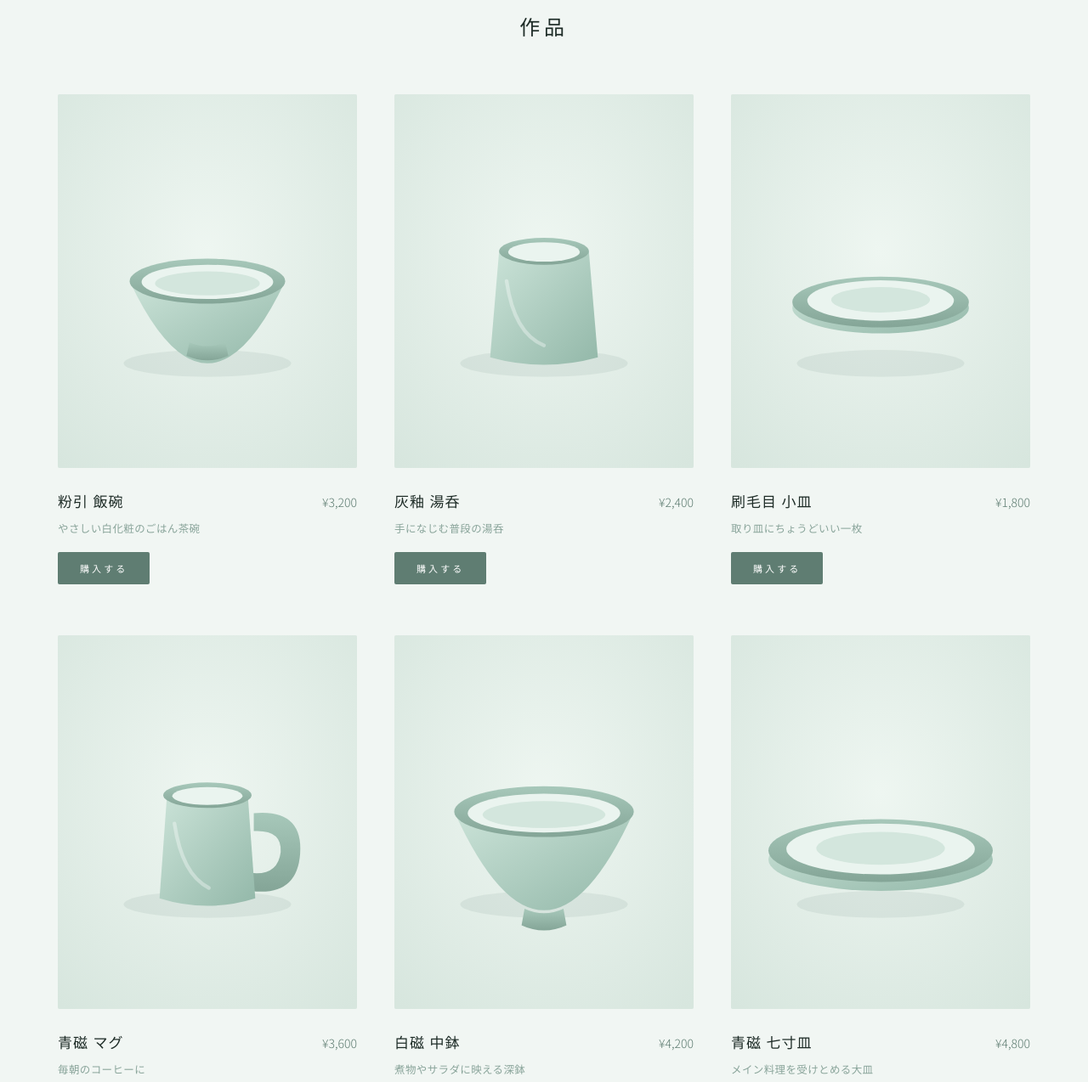
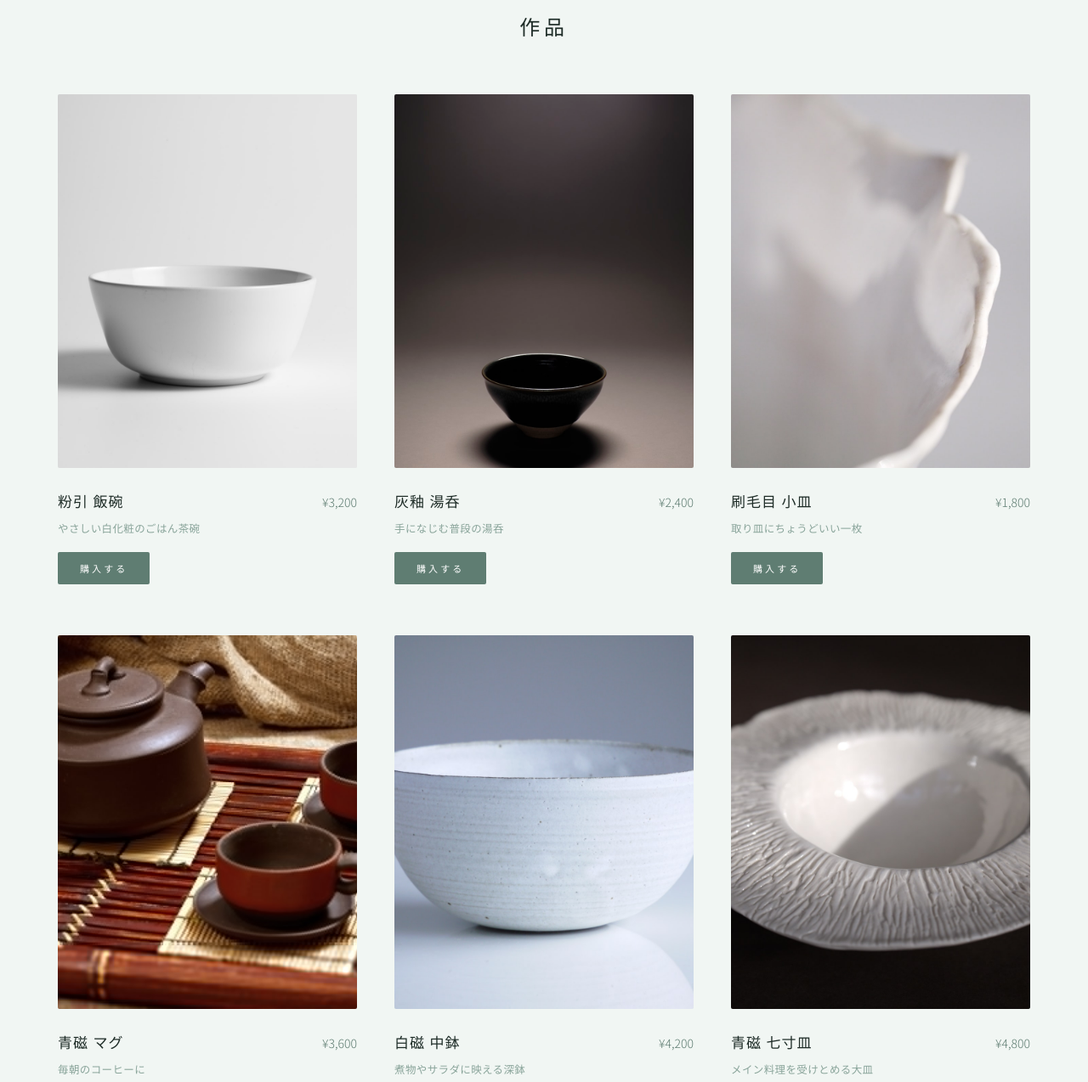
Before and after one commit to 2temtemtem2/gyosei-pottery, a plain HTML site: page index.html in a window 1280 px wide. Shown: the part 1106-2380 px from the top of the page at 85% size. Drawn offline with Linux system fonts and the light colour scheme.

Commit message:
商品カード・ヒーロー・作り手写真を仮の実写真(Unsplash)に差し替え。画像読込失敗時は青磁イラストにフォールバック

```diff
--- a/index.html
+++ b/index.html
@@ -30,7 +30,8 @@
   .row { display:grid; grid-template-columns:repeat(3,1fr); gap:60px 44px; }
   .card .ph { aspect-ratio:4/5; border-radius:2px; overflow:hidden; transition:transform .5s; background:#e7f0ea; }
   .card:hover .ph { transform:translateY(-6px); }
-  .card .ph svg { width:100%; height:100%; display:block; }
+  .card .ph svg, .card .ph img { width:100%; height:100%; display:block; object-fit:cover; }
+  .hero-img img, .about-photo img { width:100%; height:100%; display:block; object-fit:cover; }
   .card .meta { display:flex; justify-content:space-between; align-items:baseline; margin-top:22px; }
   .card h3 { font-family:'Shippori Mincho',serif; font-size:17px; font-weight:400; letter-spacing:.06em; }
   .card .price { font-size:14px; color:#5f7d72; }
@@ -149,13 +150,14 @@
      stripe: '' の '' の中に決済リンクURLを貼るだけで買える状態になります。
      例）stripe: 'https://buy.stripe.com/xxxxxxxx'
      =========================================================== */
+  /* ★ img は「仮の写真」です。お父様の作品写真が撮れたら images/ に入れて差し替えてください。 */
   const PRODUCTS = [
-    { name:'粉引 飯碗',   price:'¥3,200', desc:'やさしい白化粧のごはん茶碗', type:'bowl',      stripe:'' },
-    { name:'灰釉 湯呑',   price:'¥2,400', desc:'手になじむ普段の湯呑',       type:'cup',       stripe:'' },
-    { name:'刷毛目 小皿', price:'¥1,800', desc:'取り皿にちょうどいい一枚',   type:'plate',     stripe:'' },
-    { name:'青磁 マグ',   price:'¥3,600', desc:'毎朝のコーヒーに',           type:'mug',       stripe:'' },
-    { name:'白磁 中鉢',   price:'¥4,200', desc:'煮物やサラダに映える深鉢',   type:'deepbowl',  stripe:'' },
-    { name:'青磁 七寸皿', price:'¥4,800', desc:'メイン料理を受けとめる大皿', type:'largeplate',stripe:'' },
+    { name:'粉引 飯碗',   price:'¥3,200', desc:'やさしい白化粧のごはん茶碗', type:'bowl',      img:'images/p1-meshiwan.jpg',  stripe:'' },
+    { name:'灰釉 湯呑',   price:'¥2,400', desc:'手になじむ普段の湯呑',       type:'cup',       img:'images/p2-yunomi.jpg',    stripe:'' },
+    { name:'刷毛目 小皿', price:'¥1,800', desc:'取り皿にちょうどいい一枚',   type:'plate',     img:'images/p3-kozara.jpg',    stripe:'' },
+    { name:'青磁 マグ',   price:'¥3,600', desc:'毎朝のコーヒーに',           type:'mug',       img:'images/p4-mug.jpg',       stripe:'' },
+    { name:'白磁 中鉢',   price:'¥4,200', desc:'煮物やサラダに映える深鉢',   type:'deepbowl',  img:'images/p5-nakabachi.jpg', stripe:'' },
+    { name:'青磁 七寸皿', price:'¥4,800', desc:'メイン料理を受けとめる大皿', type:'largeplate',img:'images/p6-oozara.jpg',    stripe:'' },
   ];
 
   /* 青磁の器イラスト（写真が用意できたら data-img に画像URLを入れて差し替え可） */
@@ -221,21 +223,32 @@
     }
   }
 
+  // 画像（写真）を優先し、無い場合は青磁イラストにフォールバック
+  function media(p){
+    if(p.img){
+      return '<img src="'+p.img+'" alt="'+p.name+'" loading="lazy" '+
+             'onerror="this.parentNode.innerHTML=window.__vessel(\''+p.type+'\')">';
+    }
+    return vesselSVG(p.type);
+  }
+  window.__vessel = vesselSVG; // フォールバック用
+
   // 商品カードを描画
   const row = document.getElementById('product-row');
   PRODUCTS.forEach((p,i)=>{
     const el = document.createElement('div');
     el.className = 'card';
     el.innerHTML =
-      '<div class="ph">'+vesselSVG(p.type)+'</div>'+
+      '<div class="ph">'+media(p)+'</div>'+
       '<div class="meta"><h3>'+p.name+'</h3><span class="price">'+p.price+'</span></div>'+
       '<div class="desc">'+p.desc+'</div>'+
       '<button class="buy">購入する</button>';
     el.querySelector('.buy').addEventListener('click',()=>buy(p));
     row.appendChild(el);
-    if(i===0){ document.getElementById('hero-img').innerHTML = vesselSVG('deepbowl'); }
   });
-  document.getElementById('about-photo').innerHTML = vesselSVG('cup');
+  // ヒーロー・作り手の写真
+  document.getElementById('hero-img').innerHTML   = '<img src="images/hero.jpg" alt="暁星の器" onerror="this.parentNode.innerHTML=window.__vessel(\'deepbowl\')">';
+  document.getElementById('about-photo').innerHTML = '<img src="images/about.jpg" alt="作り手" onerror="this.parentNode.innerHTML=window.__vessel(\'cup\')">';
 </script>
 </body>
 </html>
```
Also changed, not shown: images/CREDITS.txt (added, +11 -0 lines), images/about.jpg (added), images/hero.jpg (added), images/p1-meshiwan.jpg (added), images/p2-yunomi.jpg (added), images/p3-kozara.jpg (added), images/p4-mug.jpg (added), images/p5-nakabachi.jpg (added), images/p6-oozara.jpg (added).
